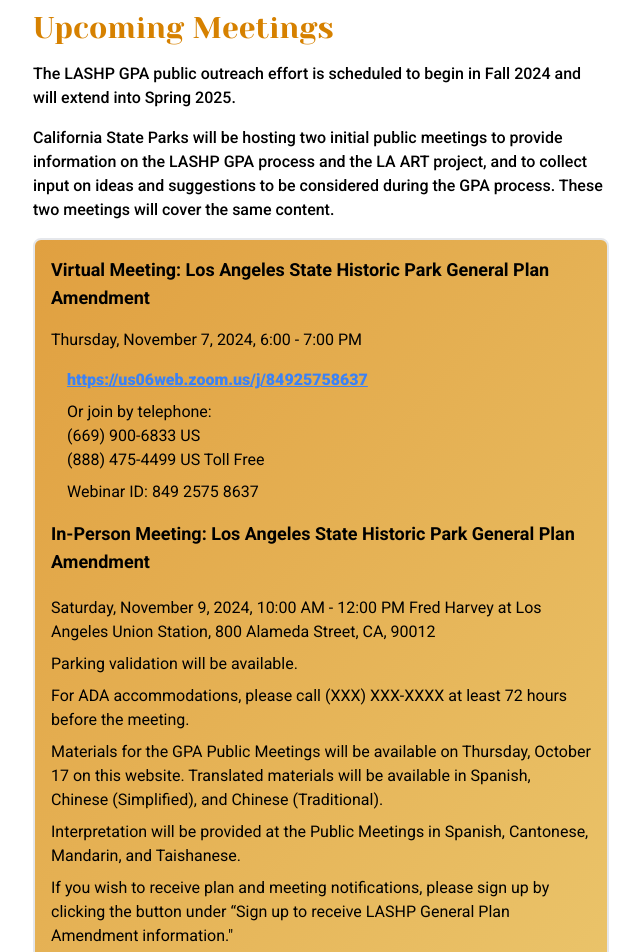
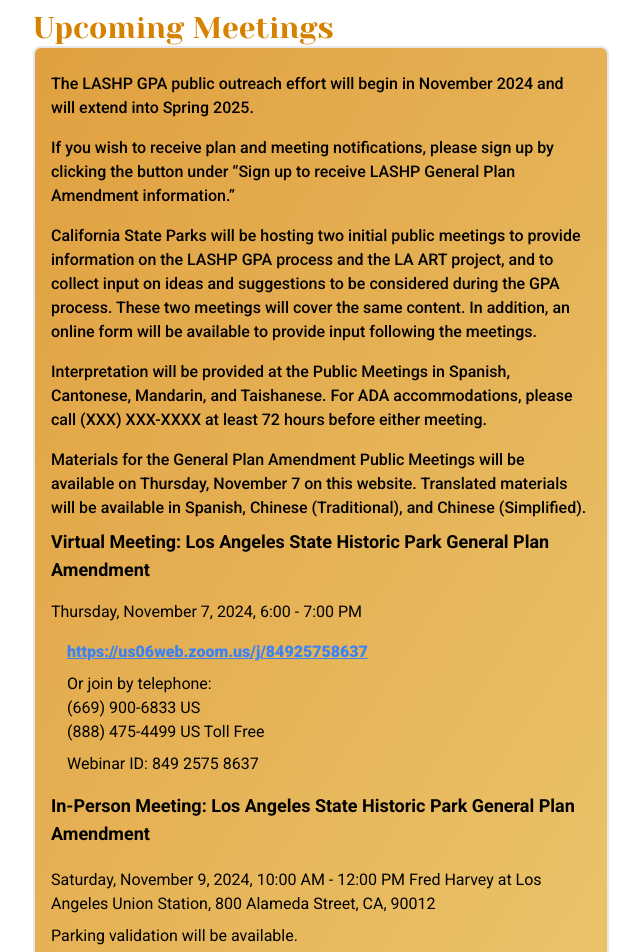
Before and after one commit to AECOMVizStudio/la_art, a React (Vite) app: page / in a window 1280 px wide. Shown: the part 1740-2692 px from the top of the page, without its empty margins (151-791 px from the left). Built offline with nearby package versions, Linux system fonts and the light colour scheme.

Commit message:
meeting info

```diff
--- a/src/components/children/Headings/Upcoming.tsx
+++ b/src/components/children/Headings/Upcoming.tsx
@@ -11,11 +11,14 @@ const Upcoming = () => {
           <h2 className="text-3xl yeseva font-bold text-burnt-orange">
           Upcoming Meetings
           </h2>
+          <div className="bg-gradient-to-br from-[rgba(214,128,0,0.75)] to-[rgba(227,175,55,0.75)] border-2 border-gray-200 rounded-lg p-2 md:px-4">
 
-          <p className="font-medium pt-4">The LASHP GPA public outreach effort is scheduled to begin in Fall 2024 and will extend into Spring 2025.</p>
-          <p className="font-medium py-4">California State Parks will be hosting two initial public meetings to provide information on the LASHP GPA process and the LA ART project, and to collect input on ideas and suggestions to be considered during the GPA process. These two meetings will cover the same content.</p>
+            <p className="font-medium pt-4">The LASHP GPA public outreach effort will begin in November 2024 and will extend into Spring 2025.</p>
+            <div className="font-medium pt-4">If you wish to receive plan and meeting notifications, please sign up by clicking the button under “Sign up to receive LASHP General Plan Amendment information.” </div>
+            <p className="font-medium pt-4">California State Parks will be hosting two initial public meetings to provide information on the LASHP GPA process and the LA ART project, and to collect input on ideas and suggestions to be considered during the GPA process. These two meetings will cover the same content. In addition, an online form will be available to provide input following the meetings.</p>
+            <p className="font-medium pt-4">Interpretation will be provided at the Public Meetings in Spanish, Cantonese, Mandarin, and Taishanese.  For ADA accommodations, please call (XXX) XXX-XXXX at least 72 hours before either meeting.</p>
+            <p className="font-medium pt-4">Materials for the General Plan Amendment Public Meetings will be available on Thursday, November 7 on this website. Translated materials will be available in Spanish, Chinese (Traditional), and Chinese (Simplified).</p>
 
-            <div className="bg-gradient-to-br from-[rgba(214,128,0,0.75)] to-[rgba(227,175,55,0.75)] border-2 border-gray-200 rounded-lg p-2 md:px-4">
 
 
                 <div>
@@ -39,10 +42,6 @@ const Upcoming = () => {
                             Fred Harvey at Los Angeles Union Station, 800 Alameda Street, CA, 90012
                         </div>
                         <div className="py-1">Parking validation will be available.</div>
-                        <div className="py-1">For ADA accommodations, please call (XXX) XXX-XXXX at least 72 hours before the meeting. </div>
-                        <div className="py-1">Materials for the GPA Public Meetings will be available on Thursday, October 17 on this website. Translated materials will be available in Spanish, Chinese (Simplified), and Chinese (Traditional). </div>
-                        <div className="py-1">Interpretation will be provided at the Public Meetings in Spanish, Cantonese, Mandarin, and Taishanese.</div>
-                        <div className="py-1">If you wish to receive plan and meeting notifications, please sign up by clicking the button under “Sign up to receive LASHP General Plan Amendment information."</div>
                 </div>
 
                 {/* <img src="/CalStateParkLogo.png" alt="" className="absolute opacity-15" id="upcomingWatermark"></img> */}
```
